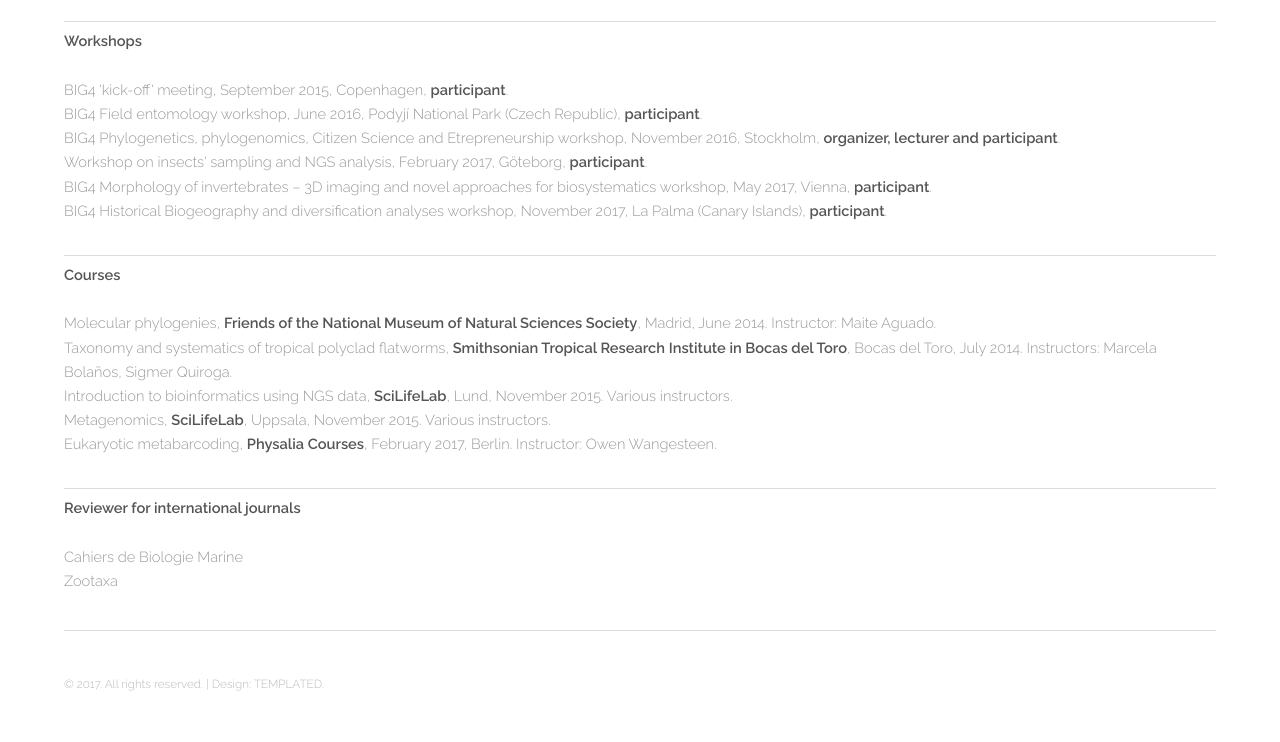
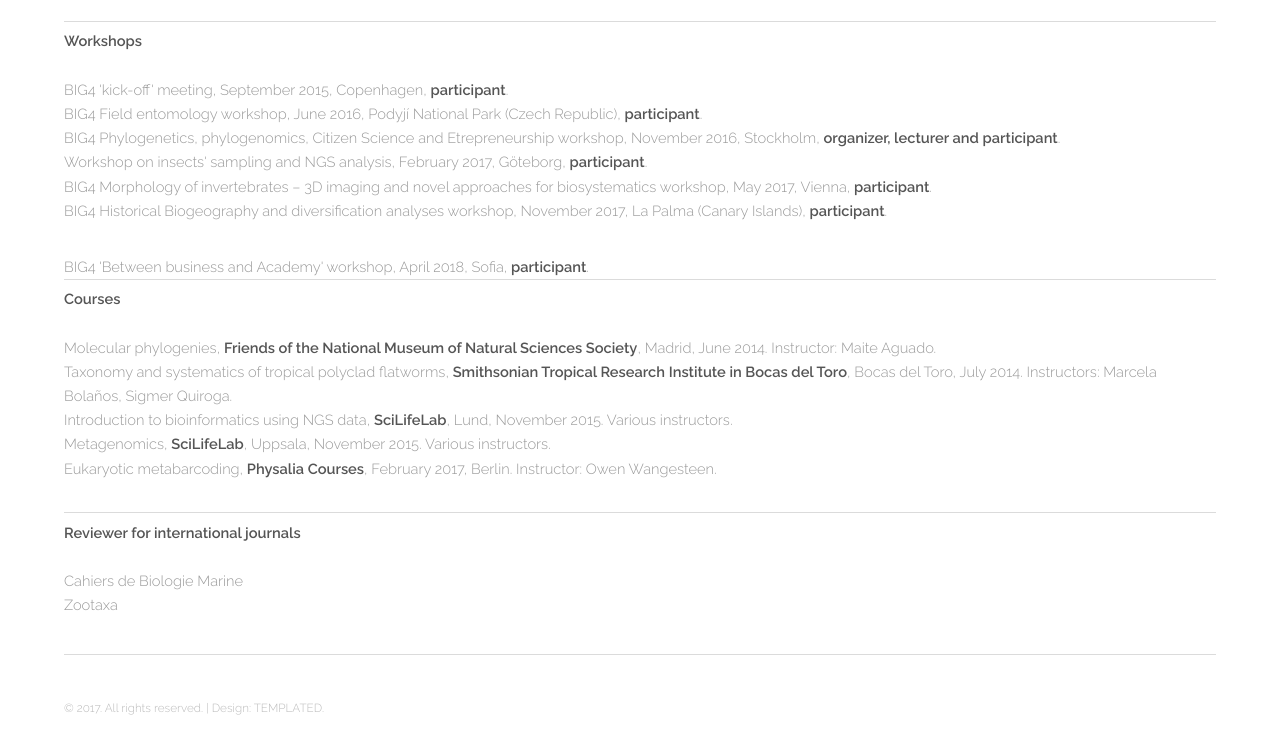
Before and after one commit to estelaydanisecasan/metagusano.github.io, a plain HTML site: page curriculum.html in a window 1280 px wide. Shown: the part 1050-1792 px from the top of the page. Before the commit the page ends 1768 px from the top, so only its background shows below. Drawn offline with Linux system fonts and the light colour scheme; files whose address does not match are found by name.

Commit message:
Update curriculum.html

```diff
--- a/curriculum.html
+++ b/curriculum.html
@@ -100,6 +100,8 @@
 				  <br>
 				  BIG4 Historical Biogeography and diversification analyses workshop, November 2017, La Palma (Canary Islands), <b>participant</b>.</li>
 				  <br>
+				  BIG4 'Between business and Academy' workshop, April 2018, Sofia, <b>participant</b>.</li>
+				  <br>
 				  <li><strong>Courses</strong>
 				  <br>
 				  <br>
```
